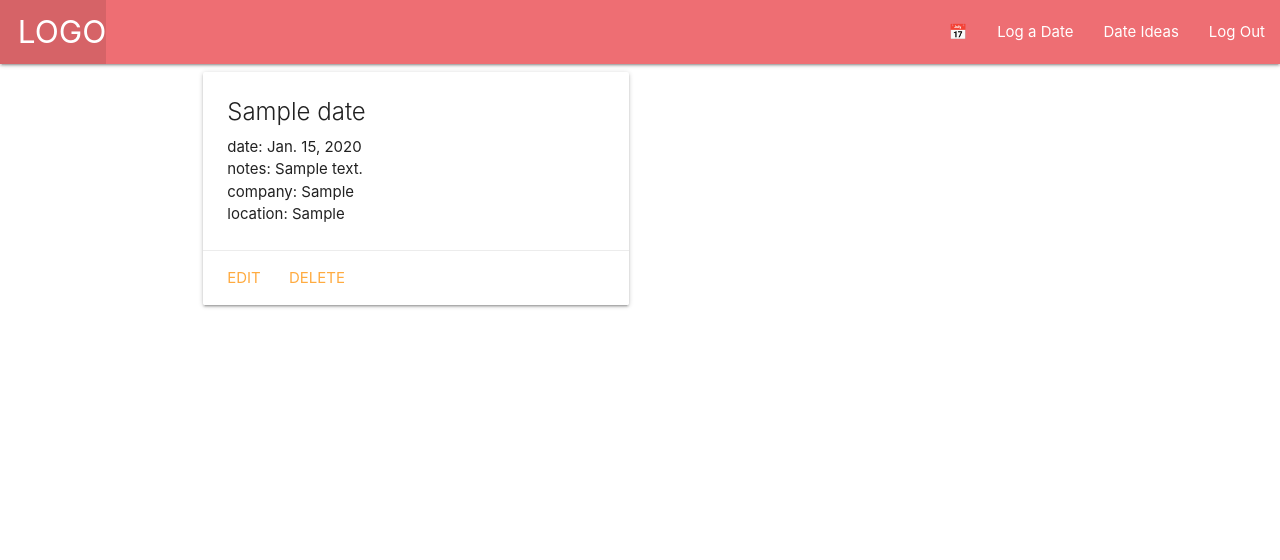
After one commit to heyjudesmom/save-the-date, a Django app: page /dates/1/ in a window 1280 px wide. The commit adds this page. Shown: the top 560 px of the page. Run offline with Django 4.2, Linux system fonts and the light colour scheme; a user stored in the database is signed in; tables that the repository leaves empty hold one stand-in row (values such as "Sample post").

Commit message:
Detail page and model updated

```diff
--- a/main_app/models.py
+++ b/main_app/models.py
@@ -13,7 +13,7 @@ class Date(models.Model):
     def __str__(self):
         return f'{self.title} ({self.id})'
     def get_absolute_url(self):
-        return reverse('index', kwargs={'date_id': self.id})
+        return reverse('detail', kwargs={'date_id': self.id})
 
 class Activity(models.Model):
     name = models.CharField(max_length=100)
--- /dev/null
+++ b/main_app/templates/dates/detail.html
@@ -0,0 +1,22 @@
+{% extends 'base.html' %}
+{% block content %}
+
+<div class="row">
+    <div class="col s6">
+        <div class="card">
+            <div class="card-content">
+                <span class="card-title">{{ date.title }}</span>
+                <p>date: {{ date.date }}</p>
+                <p>notes: {{ date.notes }}</p>
+                <p>company: {{ date.company }}</p>
+                <p>location: {{ date.location }}</p>
+            </div>
+            <div class="card-action">
+                <a href="">Edit</a>
+                <a href="">Delete</a>
+            </div>
+        </div>
+    </div>
+</div>
+
+{% endblock %}
--- a/main_app/templates/dates/index.html
+++ b/main_app/templates/dates/index.html
@@ -11,7 +11,6 @@
         <p>date: {{ date.date }}</p>
         <p>notes: {{ date.notes }}</p>
         <p>company: {{ date.company }}</p>
-        <p>activity: {{ date.activity }}</p>
         <p>location: {{ date.location }}</p>
       </div>
     </a>
--- a/main_app/urls.py
+++ b/main_app/urls.py
@@ -3,7 +3,8 @@ from . import views
 
 urlpatterns = [
     path('', views.landing, name='landing'),
-    path('dates/', views.index, name='index'),
+    path('dates/', views.dates_index, name='index'),
+    path('dates/<int:date_id>/', views.dates_detail, name='detail'),
     path('dates/create/', views.DateCreate.as_view(), name='create_date'),
     path('activity/', views.activity, name='activity'),
     path('accounts/signup/', views.signup, name='signup'),
--- a/main_app/views.py
+++ b/main_app/views.py
@@ -20,14 +20,20 @@ def activity(request):
   return render(request, 'activity.html', {'activity': activity})
 
 @login_required
-def index(request):
-  dates = Date.objects.all()
-  # dates = Date.objects.filter(user=request.user)
+def dates_index(request):
+  # dates = Date.objects.all()
+  dates = Date.objects.filter(user=request.user)
   return render(request, 'dates/index.html', {'dates': dates})
+
+@login_required
+def dates_detail(request, date_id):
+  date = Date.objects.get(id=date_id)
+  return render(request, 'dates/detail.html', {'date': date})
+
 
 class DateCreate(CreateView, LoginRequiredMixin):
   model = Date
-  fields = ['title', 'date', 'notes', 'company', 'activity', 'location']
+  fields = ['title', 'date', 'notes', 'company', 'location']
 
   def form_valid(self, form):
     form.instance.user = self.request.user
```
